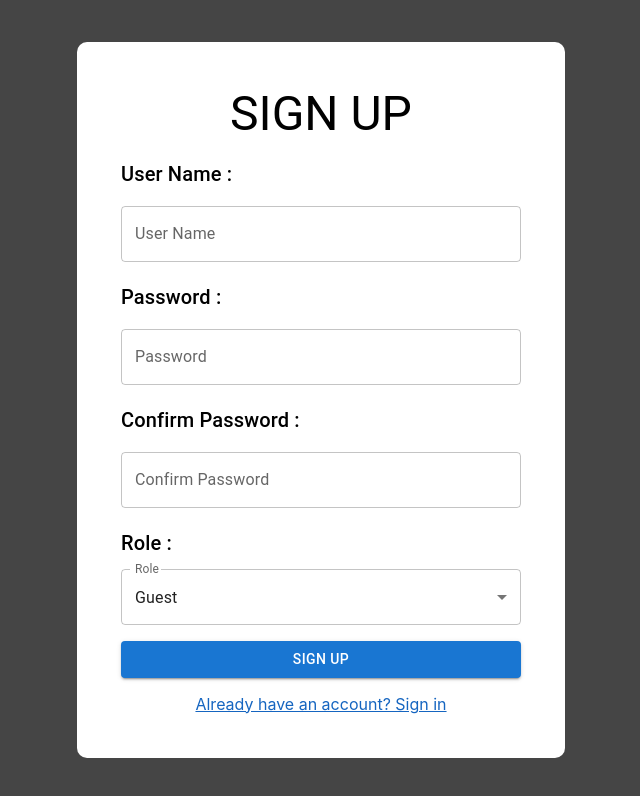
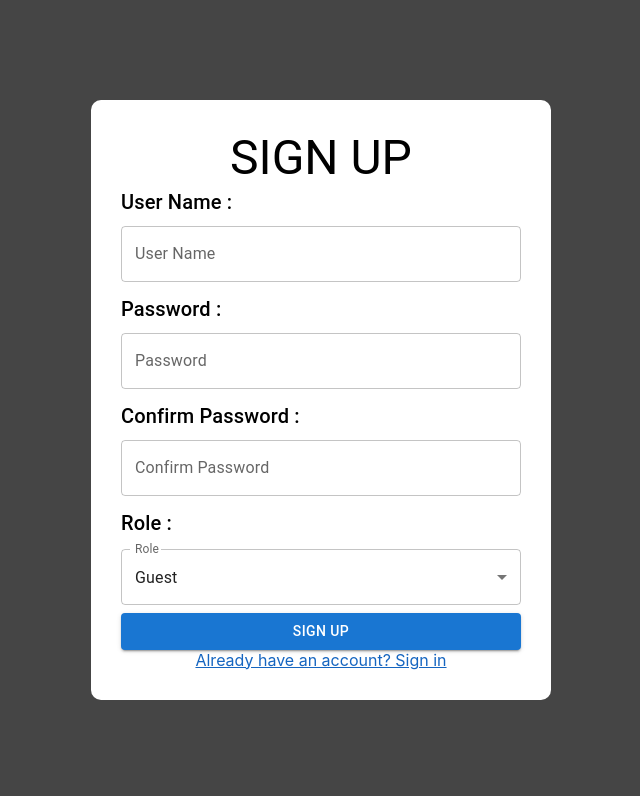
Before and after one commit to HarshRa3/apicrud, a React (Create React App) app: page /signup in a window 1280 px wide. Shown: the top 796 px of the page, without its empty margins (319-959 px from the left). Built offline with nearby package versions, Linux system fonts and the light colour scheme.

Commit message:
solve signup page view and dipatch problem

```diff
--- a/src/components/SignIn.jsx
+++ b/src/components/SignIn.jsx
@@ -4,17 +4,17 @@ import React, { useEffect, useState } from "react";
 import { NavLink, useNavigate } from "react-router-dom";
 import { signInScheema } from "../schemas";
 import "../components/stylecss/style.css";
-import { useDispatch, useSelector } from "react-redux";
+import {  useSelector } from "react-redux";
 import { resetReducer, signInApi } from "../redux/Slices/signinSlice";
 import CircularProgress from '@mui/material/CircularProgress';
 import { jwtDecode } from "jwt-decode";
 import { ToastContainer, toast } from "react-toastify";
+import { dispatch } from "../redux/store";
 
 const SignIn = () => {
   const navigate=useNavigate()
   const [buttonDisable, setButtonDisable] = useState(false)
-  const dispatch = useDispatch();
-  const signinSlice = useSelector((state) => state.signIn);
+   const signinSlice = useSelector((state) => state.signIn);
   const status = signinSlice.loading;
   console.log(status);
   useEffect(() => {
--- a/src/components/SignUp.jsx
+++ b/src/components/SignUp.jsx
@@ -14,16 +14,16 @@ import React, { useEffect, useState } from "react";
 import { NavLink, useNavigate } from "react-router-dom";
 import { signUpSchema } from "../schemas";
 import "../components/stylecss/style.css";
-import { useDispatch, useSelector } from "react-redux";
+import {  useSelector } from "react-redux";
 import { resetReducer, signUpApi, startLoading } from "../redux/Slices/signupSlice";
 import { ToastContainer, toast } from "react-toastify";
 import "react-toastify/dist/ReactToastify.css";
 import CircularProgress from '@mui/material/CircularProgress';
+import { dispatch } from "../redux/store";
 
 const SignUp = () => {
   const navigate = useNavigate();
   const [buttonDisable, setButtonDisable] = useState(false);
-  const dispatch = useDispatch();
   const signupSlice = useSelector((state) => state.signUp);
   const statuS = signupSlice.loading;
   console.log(statuS);
@@ -62,12 +62,12 @@ const SignUp = () => {
     <>
       <ToastContainer />
       <Box className="formBodyStyle">
-        <Stack direction={"column"} spacing={2} className="form_container">
+        <Stack direction={"column"} className="form_container">
           <Typography variant="h3">SIGN UP</Typography>
           <Stack
             sx={{ width: "100%", fontSize: "19px" }}
             direction={"column"}
-            spacing={2}
+            spacing={1}
             component="form"
             onSubmit={formik.handleSubmit} // It is for Submittion of SignIn form
           >
--- a/src/components/stylecss/style.css
+++ b/src/components/stylecss/style.css
@@ -2,7 +2,7 @@
     background-color: white;
     text-align: center;
     width: 400px;
-    padding: 44px;
+    padding: 30px;
     box-shadow:
         "rgba(0, 0, 0, 0.25) 0px 54px 55px, rgba(0, 0, 0, 0.12) 0px -12px 30px, rgba(0, 0, 0, 0.12) 0px 4px 6px, rgba(0, 0, 0, 0.17) 0px 12px 13px, rgba(0, 0, 0, 0.09) 0px -3px 5px";
     border-radius: 10px;
```
